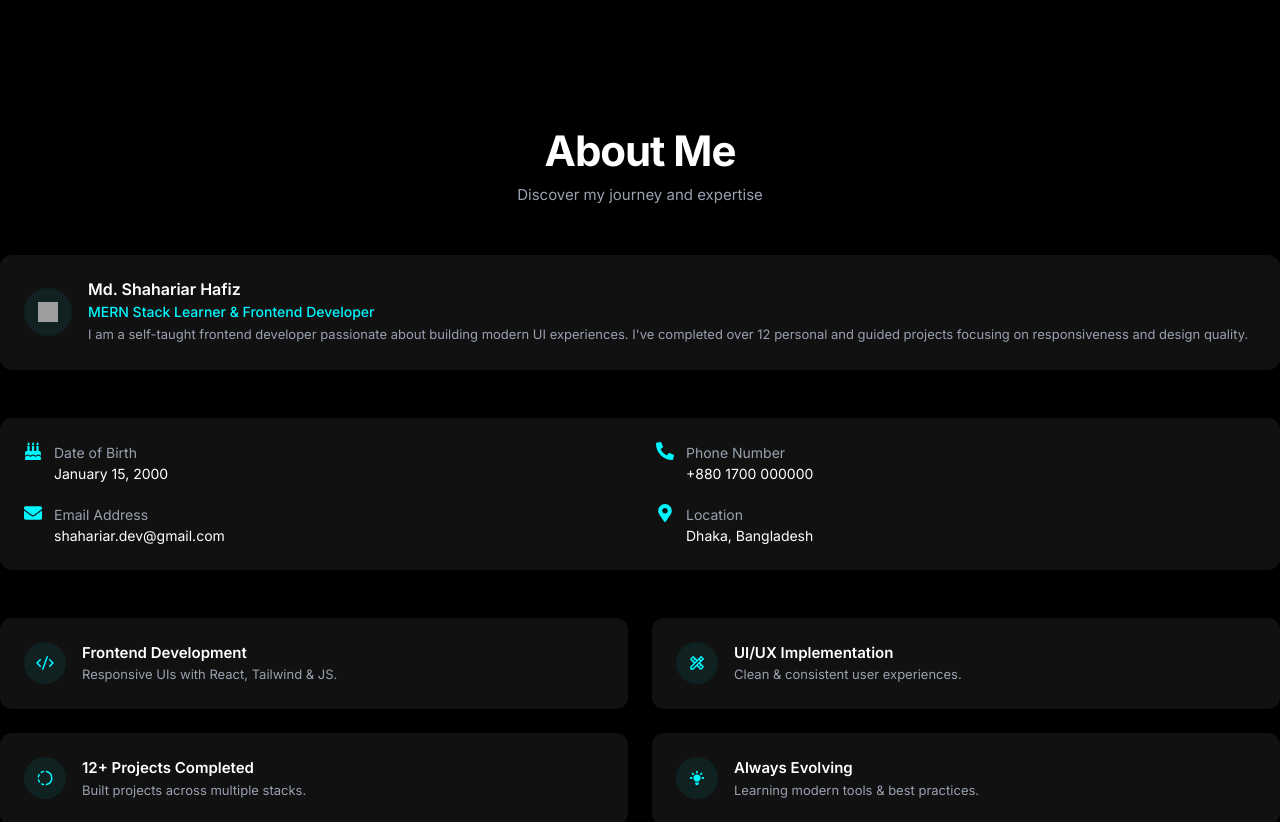
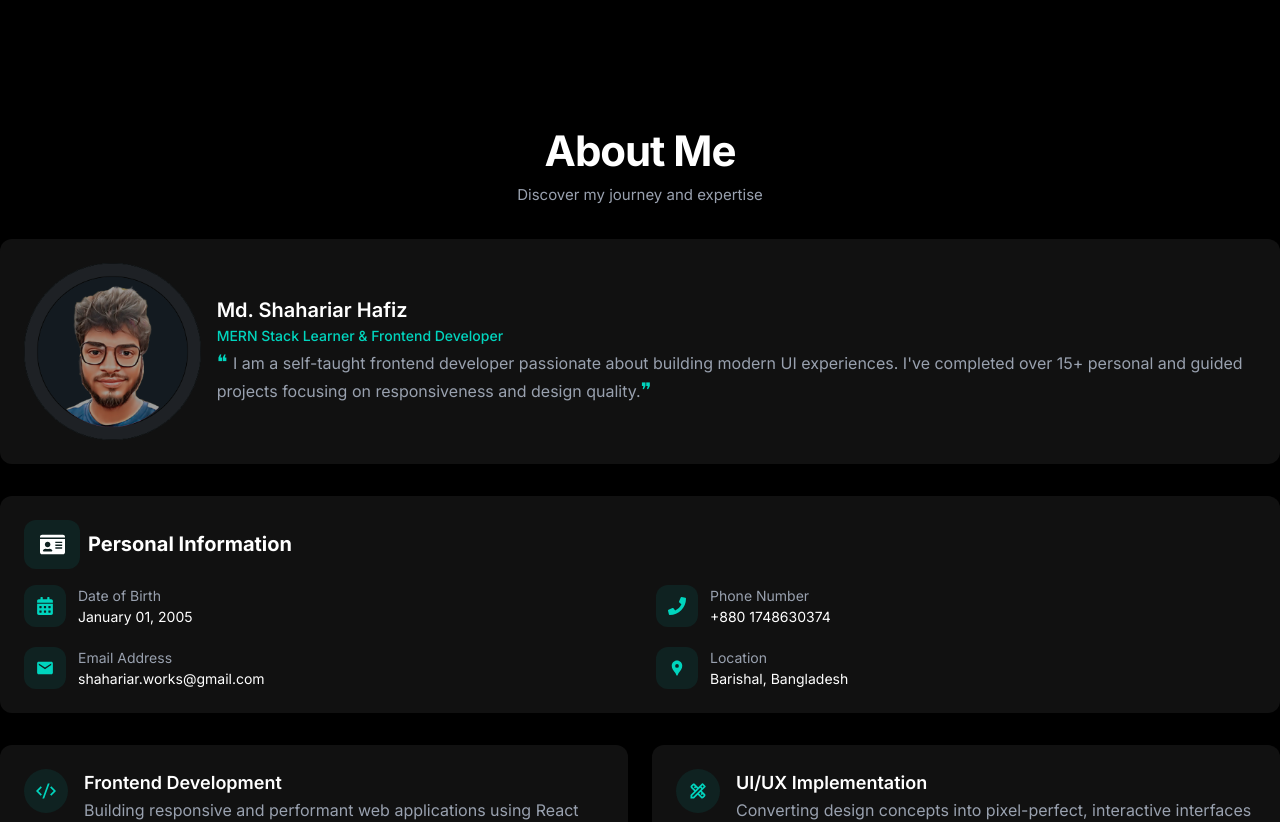
Before and after one commit to mdshahariarhafizofficial/shahariar-portfolio, a React (Vite) app: page / in a window 1280 px wide. Shown: the part 840-1662 px from the top of the page. Built offline with nearby package versions, Linux system fonts and the light colour scheme; grey boxes are pictures that could not be loaded.

Commit message:
About me section done

```diff
--- a/src/Components/AboutMe/AboutMe.jsx
+++ b/src/Components/AboutMe/AboutMe.jsx
@@ -1,10 +1,11 @@
 import { motion } from 'framer-motion';
-import { FaBirthdayCake, FaEnvelope, FaPhoneAlt, FaMapMarkerAlt } from 'react-icons/fa';
+import { FaBirthdayCake, FaEnvelope, FaPhoneAlt, FaMapMarkerAlt, FaIdCard, FaCalendarAlt, FaPhone } from 'react-icons/fa';
 import { RiCodeSSlashLine } from 'react-icons/ri';
-import { MdOutlineDesignServices } from 'react-icons/md';
+import { MdLocationPin, MdOutlineDesignServices } from 'react-icons/md';
 import { TbProgress } from 'react-icons/tb';
 import { HiLightBulb } from 'react-icons/hi';
-
+import myPic from '../../assets/mypic.png'
+import { IoIosMailOpen, IoMdMail } from 'react-icons/io';
 const iconStyle = 'text-[#00f7ff] text-lg';
 const labelStyle = 'text-[14px] text-gray-400';
 const valueStyle = 'text-[14px] text-white';
@@ -13,7 +14,7 @@ const cardStyle = 'bg-[#111111] rounded-xl flex gap-4 items-start p-5 md:p-6';
 export default function AboutMe() {
   return (
     <section id="about" className="w-full bg-[#000] pt-[80px] pb-16 px-4 md:px-0">
-      <div className="max-w-[1320px] mx-auto flex flex-col gap-12">
+      <div className="max-w-[1320px] mx-auto flex flex-col gap-8">
         {/* Section Header */}
         <div className="text-center space-y-2">
           <h2 className="text-white text-[32px] md:text-[42px] font-bold leading-[1.2] tracking-tight">
@@ -30,16 +31,18 @@ export default function AboutMe() {
           viewport={{ once: true }}
           className="bg-[#111111] px-6 py-6 rounded-xl flex flex-col md:flex-row items-start md:items-center gap-4"
         >
-          <div className="bg-[#0f2221] w-12 h-12 rounded-full flex items-center justify-center">
-            <img src="/icon-user.svg" alt="user" className="w-5 h-5" />
+          <div className="bg-[#0f2221] opacity-60 rounded-full flex items-center justify-center">
+            <img src={myPic} alt="user" className="w-full" />
           </div>
           <div className="space-y-1">
-            <h3 className="text-[16px] text-white font-semibold leading-tight">Md. Shahariar Hafiz</h3>
-            <p className="text-[14px] text-[#00f7ff] font-medium leading-tight">
+            <h3 className="text-xl text-white font-semibold leading-tight">Md. Shahariar Hafiz</h3>
+            <p className="text-sm text-primary font-medium leading-tight">
               MERN Stack Learner & Frontend Developer
             </p>
-            <p className="text-gray-400 text-[13px] leading-relaxed">
-              I am a self-taught frontend developer passionate about building modern UI experiences. I've completed over 12 personal and guided projects focusing on responsiveness and design quality.
+            <p className="text-gray-400 text-base leading-relaxed">
+              <span className='text-primary text-xl'>❝ </span>
+              I am a self-taught frontend developer passionate about building modern UI experiences. I've completed over 15+ personal and guided projects focusing on responsiveness and design quality.
+              <span className='text-primary text-xl'>❞ </span>
             </p>
           </div>
         </motion.div>
@@ -50,41 +53,60 @@ export default function AboutMe() {
           whileInView={{ opacity: 1, y: 0 }}
           transition={{ duration: 0.6, delay: 0.1 }}
           viewport={{ once: true }}
-          className="bg-[#111111] p-6 rounded-xl grid grid-cols-1 md:grid-cols-2 gap-8"
+          className="bg-[#111111] p-6 rounded-xl"
         >
+            <div className='flex items-center mb-4 gap-2'>
+                <div className="w-14 flex items-center justify-center bg-[#0f2221] p-3 rounded-xl">
+                  <FaIdCard className='text-white' size={25} />
+                </div>
+                <h2 className='text-white text-xl font-bold'>Personal Information</h2>
+            </div>
+
+          <div className='grid grid-cols-1 md:grid-cols-2 gap-8'>
             <div className="space-y-5">
               <div className="flex items-start gap-3">
-              <FaBirthdayCake className={iconStyle} />
+              <div className="bg-[#0f2221] p-3 rounded-xl">
+                <FaCalendarAlt size={18} className='text-primary' />
+              </div>
                 <div>
                   <p className={labelStyle}>Date of Birth</p>
-                <p className={valueStyle}>January 15, 2000</p>
+                  <p className={valueStyle}>January 01, 2005</p>
                 </div>
               </div>
               <div className="flex items-start gap-3">
-              <FaEnvelope className={iconStyle} />
+              <div className="bg-[#0f2221] p-3 rounded-xl">
+                <IoMdMail className='text-primary' size={18} />
+              </div>
                 <div>
                   <p className={labelStyle}>Email Address</p>
-                <p className={valueStyle}>shahariar.dev@gmail.com</p>
+                  <p className={valueStyle}>shahariar.works@gmail.com</p>
                 </div>
               </div>
             </div>
 
             <div className="space-y-5">
               <div className="flex items-start gap-3">
-              <FaPhoneAlt className={iconStyle} />
+              <div className="bg-[#0f2221] p-3 rounded-xl">
+                <FaPhone size={18} className='text-primary' />
+              </div>
                 <div>
                   <p className={labelStyle}>Phone Number</p>
-                <p className={valueStyle}>+880 1700 000000</p>
+                  <p className={valueStyle}>+880 1748630374</p>
                 </div>
               </div>
               <div className="flex items-start gap-3">
-              <FaMapMarkerAlt className={iconStyle} />
+              <div className="bg-[#0f2221] p-3 rounded-xl">
+                <MdLocationPin size={18} className='text-primary' />
+              </div>
                 <div>
                   <p className={labelStyle}>Location</p>
-                <p className={valueStyle}>Dhaka, Bangladesh</p>
+                  <p className={valueStyle}>Barishal, Bangladesh</p>
                 </div>
               </div>
             </div>
+          </div>
+
+
         </motion.div>
 
         {/* Highlights Cards */}
@@ -97,11 +119,11 @@ export default function AboutMe() {
             className={cardStyle}
           >
             <div className="bg-[#0f2221] p-3 rounded-full">
-              <RiCodeSSlashLine className={iconStyle} />
+              <RiCodeSSlashLine className="text-primary" size={20} />
             </div>
             <div>
-              <h5 className="text-white text-[15px] font-semibold">Frontend Development</h5>
-              <p className="text-gray-400 text-[13px] leading-relaxed">Responsive UIs with React, Tailwind & JS.</p>
+              <h5 className="text-white text-lg font-semibold">Frontend Development</h5>
+              <p className="text-gray-400 text-base leading-relaxed">Building responsive and performant web applications using React and best practices.</p>
             </div>
           </motion.div>
 
@@ -113,11 +135,11 @@ export default function AboutMe() {
             className={cardStyle}
           >
             <div className="bg-[#0f2221] p-3 rounded-full">
-              <MdOutlineDesignServices className={iconStyle} />
+              <MdOutlineDesignServices className="text-primary" size={20} />
             </div>
             <div>
-              <h5 className="text-white text-[15px] font-semibold">UI/UX Implementation</h5>
-              <p className="text-gray-400 text-[13px] leading-relaxed">Clean & consistent user experiences.</p>
+              <h5 className="text-white text-lg font-semibold">UI/UX Implementation</h5>
+              <p className="text-gray-400 text-base leading-relaxed">Converting design concepts into pixel-perfect, interactive interfaces with attention to accessibility.</p>
             </div>
           </motion.div>
 
@@ -129,11 +151,11 @@ export default function AboutMe() {
             className={cardStyle}
           >
             <div className="bg-[#0f2221] p-3 rounded-full">
-              <TbProgress className={iconStyle} />
+              <TbProgress className="text-primary" size={20} />
             </div>
             <div>
-              <h5 className="text-white text-[15px] font-semibold">12+ Projects Completed</h5>
-              <p className="text-gray-400 text-[13px] leading-relaxed">Built projects across multiple stacks.</p>
+              <h5 className="text-white text-lg font-semibold">End-to-End Process</h5>
+              <p className="text-gray-400 text-base leading-relaxed">Managing complete design lifecycle with attention to detail.</p>
             </div>
           </motion.div>
 
@@ -145,11 +167,11 @@ export default function AboutMe() {
             className={cardStyle}
           >
             <div className="bg-[#0f2221] p-3 rounded-full">
-              <HiLightBulb className={iconStyle} />
+              <HiLightBulb className="text-primary" size={20} />
             </div>
             <div>
-              <h5 className="text-white text-[15px] font-semibold">Always Evolving</h5>
-              <p className="text-gray-400 text-[13px] leading-relaxed">Learning modern tools & best practices.</p>
+              <h5 className="text-white text-lg font-semibold">Always Evolving</h5>
+              <p className="text-gray-400 text-base leading-relaxed">Learning modern tools & best practices.</p>
             </div>
           </motion.div>
         </div>
```
Also changed, not shown: src/assets/mypic.png (added). Lines whose indentation alone changed are shown as unchanged.
